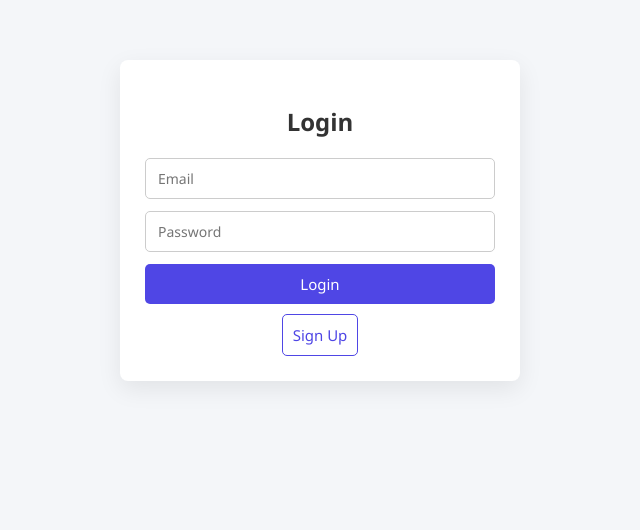
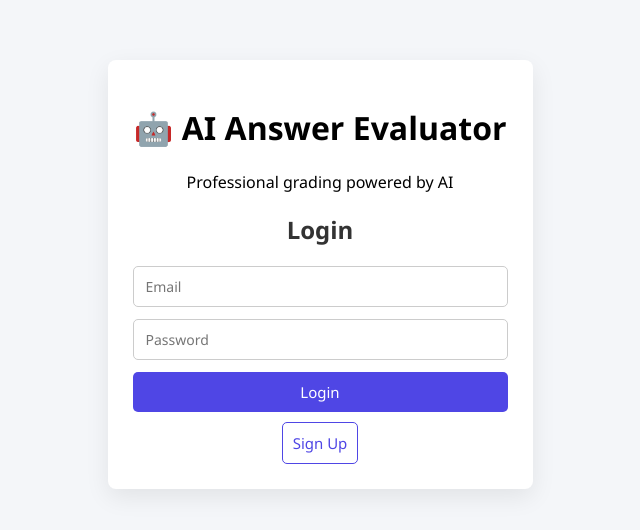
Before and after one commit to ravirajvaidya/examevaluator, a React (Create React App) app: page / in a window 1280 px wide. Shown: the top 530 px of the page, without its empty margins (320-960 px from the left). Built offline with nearby package versions, Linux system fonts and the light colour scheme; no server answers.

Commit message:
Added the Logo on the login page

```diff
--- a/src/components/EvaluationPage.js
+++ b/src/components/EvaluationPage.js
@@ -206,7 +206,7 @@ export default function EvaluationPage() {
 
       {/* ✅ ORIGINAL HEADER */}
       <div style={styles.header}>
-        <h1 style={styles.title}>🤖 AI Answer Evaluator</h1>
+        <h1 style={styles.title}>AI Answer Evaluator</h1>
         <p style={styles.subtitle}>Professional grading powered by AI</p>
       </div>
 
--- a/src/components/LoginPage.jsx
+++ b/src/components/LoginPage.jsx
@@ -64,6 +64,10 @@ export default function LoginPage(props) {
 
     return (
         <div className="auth-container">
+            <div>
+                <h1>🤖 AI Answer Evaluator</h1>
+                <p>Professional grading powered by AI</p>
+            </div>
             <h2>Login</h2>
 
             {error && <p className="auth-error">{error}</p>}
--- a/src/styles/auth.css
+++ b/src/styles/auth.css
@@ -12,7 +12,7 @@ body {
 
 /* ===== AUTH CONTAINER ===== */
 .auth-container {
-    max-width: 400px;
+    max-width: 425px;
     margin: 60px auto;
     padding: 25px;
     background: #ffffff;
```
